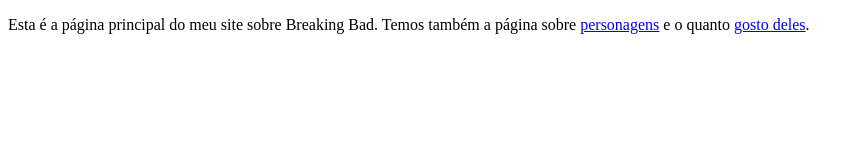
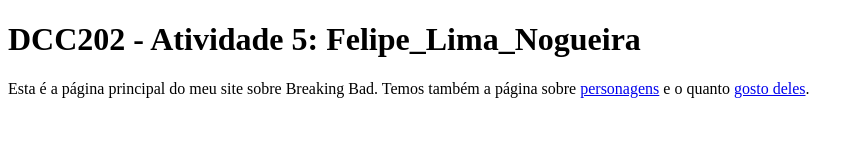
Before and after one commit to ufjf-dcc202/ufjf-dcc202-2023-3-b-atv5-FelipeUFJF05, a website: page index.html in a window 1280 px wide. Shown: the whole page, without its empty margins (0-864 px from the left). Drawn offline with Linux system fonts and the light colour scheme.

Commit message:
adiciona um título no main de index.html

```diff
--- a/index.html
+++ b/index.html
@@ -7,6 +7,7 @@
 </head>
 <body>
     <main>
+        <h1>DCC202 - Atividade 5: Felipe_Lima_Nogueira</h1>
             <p>Esta é a página principal do meu site sobre Breaking Bad. Temos também a página sobre <a href="personagens.html">personagens</a> e o quanto <a href="preferencias.html">gosto deles</a>.</p>
 
     </main>
```
